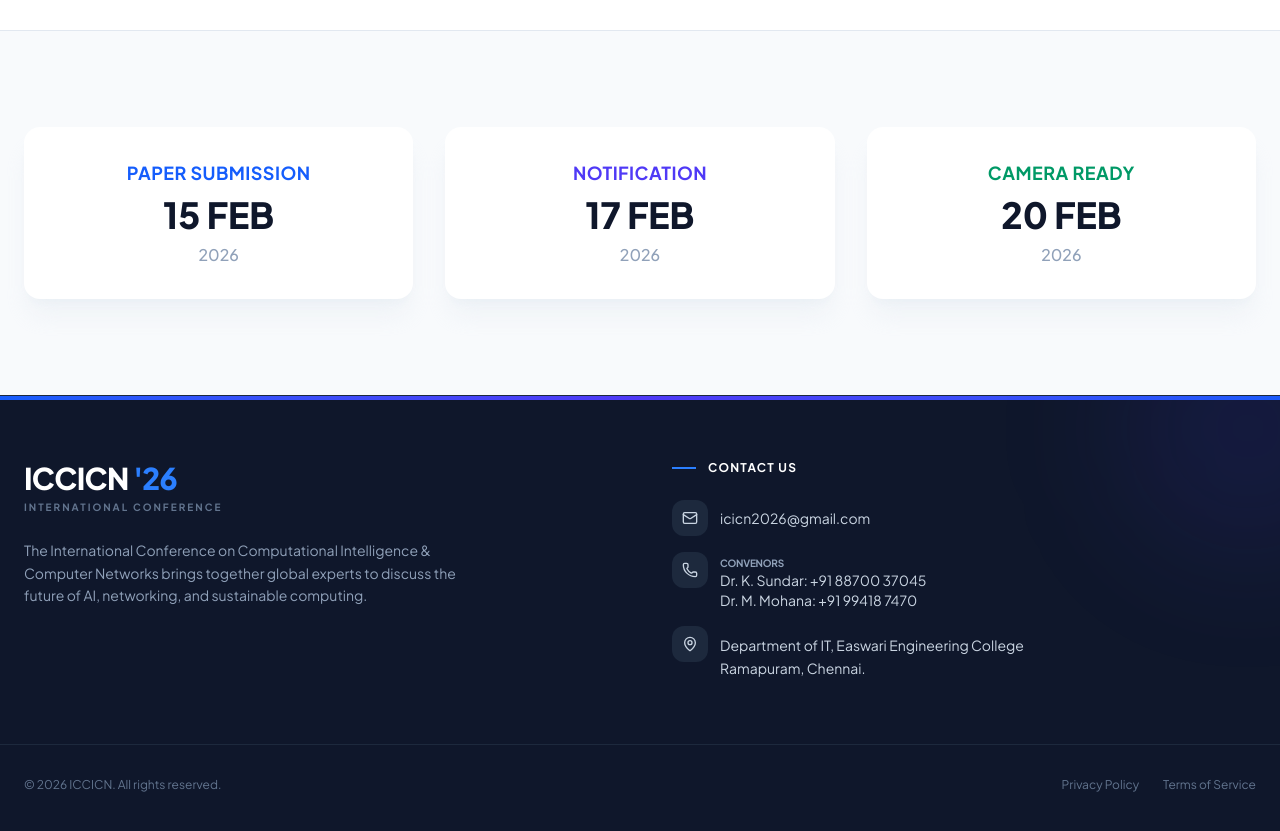
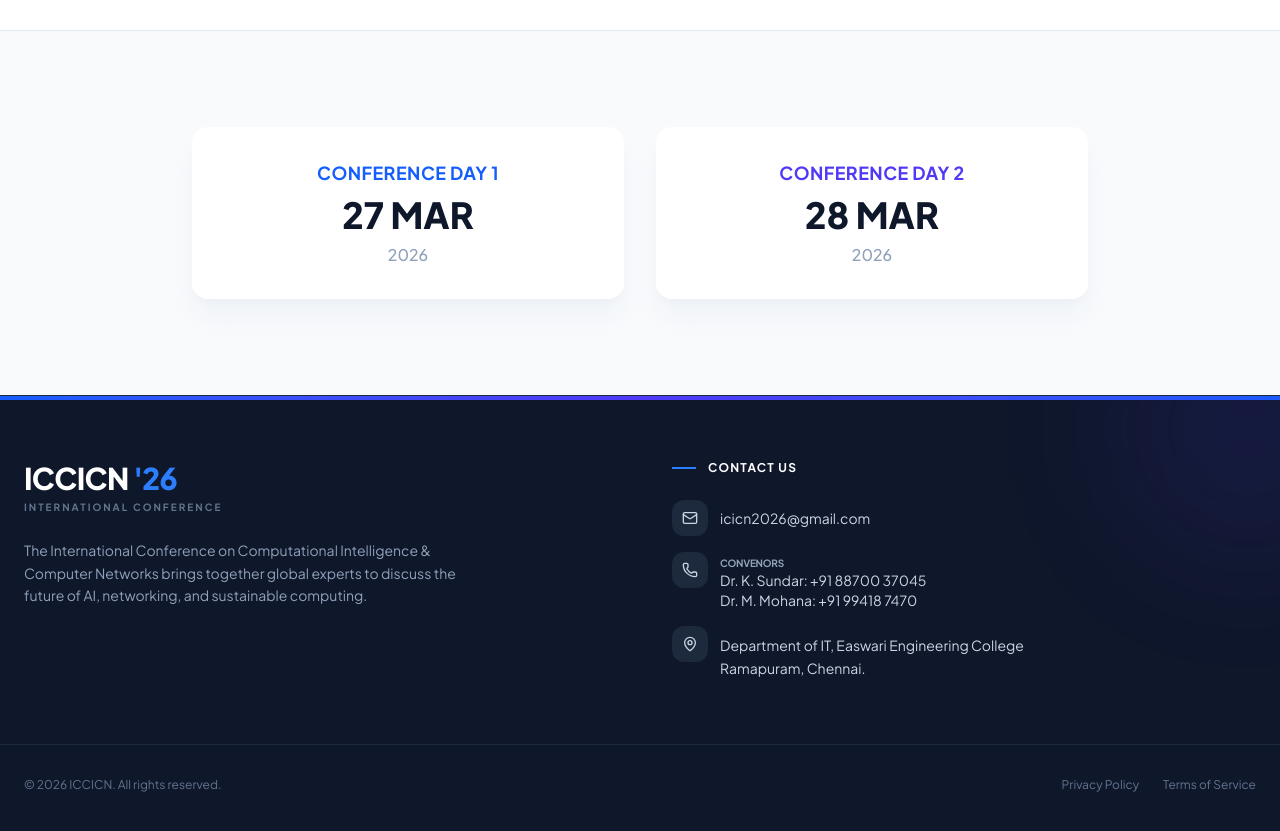
Before and after one commit to dellano54/icicn-srm-easwari, a Next.js app: page / in a window 1280 px wide. Shown: the part 1800-2631 px from the top of the page. Built offline with nearby package versions, Linux system fonts and the light colour scheme.

Commit message:
fixes: dates mar 27 and 28

```diff
--- a/components/landing/KeyDates.tsx
+++ b/components/landing/KeyDates.tsx
@@ -2,20 +2,15 @@ export const KeyDates = () => {
     return (
       <section className="py-24 bg-slate-50 border-t border-slate-200">
           <div className="max-w-7xl mx-auto px-6">
-            <div className="grid grid-cols-1 md:grid-cols-3 gap-8 text-center">
+            <div className="grid grid-cols-1 md:grid-cols-2 gap-8 text-center max-w-4xl mx-auto">
                 <div className="bg-white p-8 rounded-2xl shadow-xl shadow-slate-200/40 scale-reveal">
-                    <div className="text-blue-600 font-bold text-lg mb-2 uppercase tracking-wide">Paper Submission</div>
-                    <div className="text-4xl font-extrabold text-slate-900 mb-2">15 FEB</div>
+                    <div className="text-blue-600 font-bold text-lg mb-2 uppercase tracking-wide">Conference Day 1</div>
+                    <div className="text-4xl font-extrabold text-slate-900 mb-2">27 MAR</div>
                     <div className="text-slate-400 font-medium">2026</div>
                 </div>
                 <div className="bg-white p-8 rounded-2xl shadow-xl shadow-slate-200/40 scale-reveal" style={{ transitionDelay: '100ms' }}>
-                    <div className="text-indigo-600 font-bold text-lg mb-2 uppercase tracking-wide">Notification</div>
-                    <div className="text-4xl font-extrabold text-slate-900 mb-2">17 FEB</div>
-                    <div className="text-slate-400 font-medium">2026</div>
-                </div>
-                <div className="bg-white p-8 rounded-2xl shadow-xl shadow-slate-200/40 scale-reveal" style={{ transitionDelay: '200ms' }}>
-                    <div className="text-emerald-600 font-bold text-lg mb-2 uppercase tracking-wide">Camera Ready</div>
-                    <div className="text-4xl font-extrabold text-slate-900 mb-2">20 FEB</div>
+                    <div className="text-indigo-600 font-bold text-lg mb-2 uppercase tracking-wide">Conference Day 2</div>
+                    <div className="text-4xl font-extrabold text-slate-900 mb-2">28 MAR</div>
                     <div className="text-slate-400 font-medium">2026</div>
                 </div>
             </div>
```
